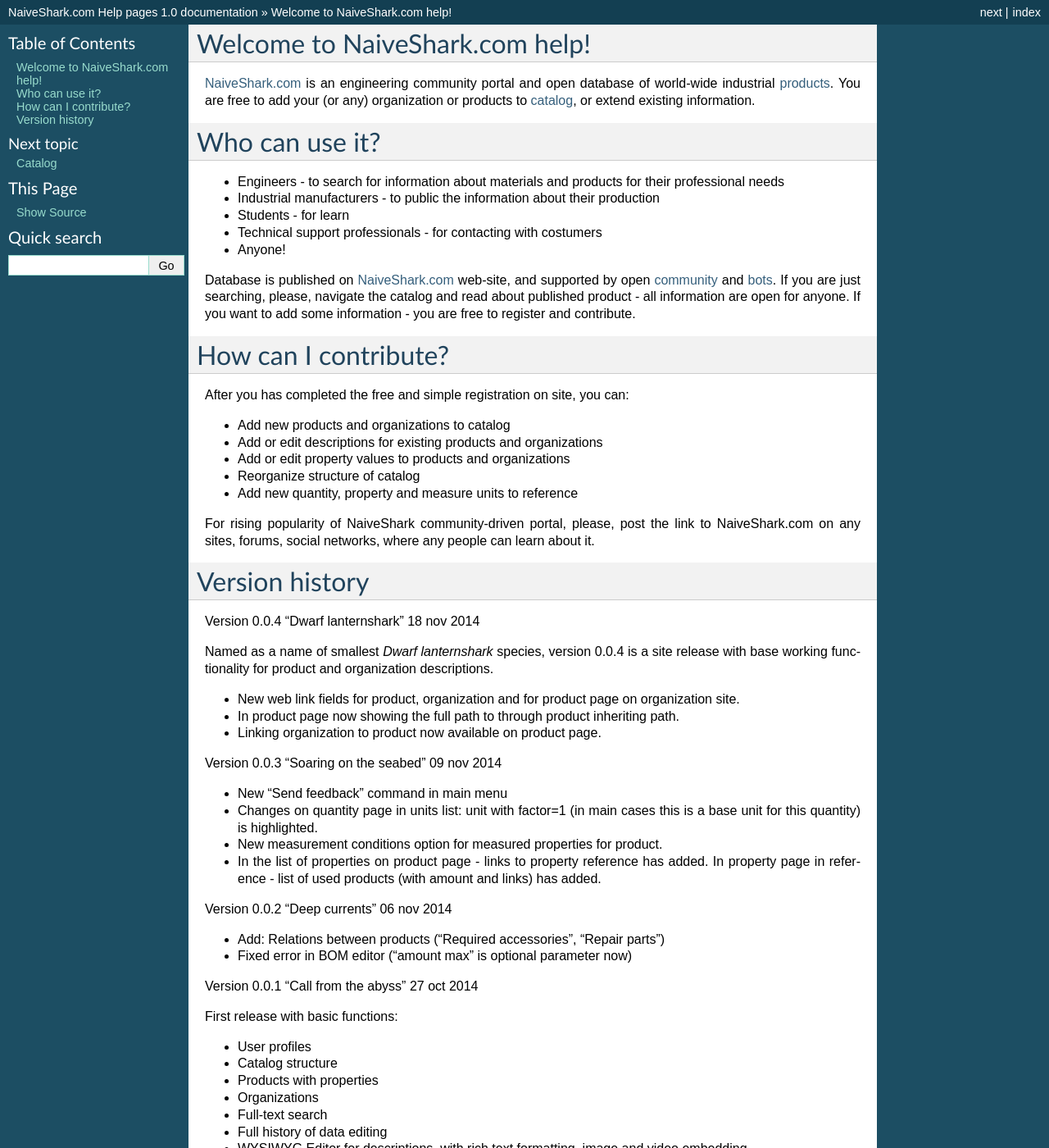
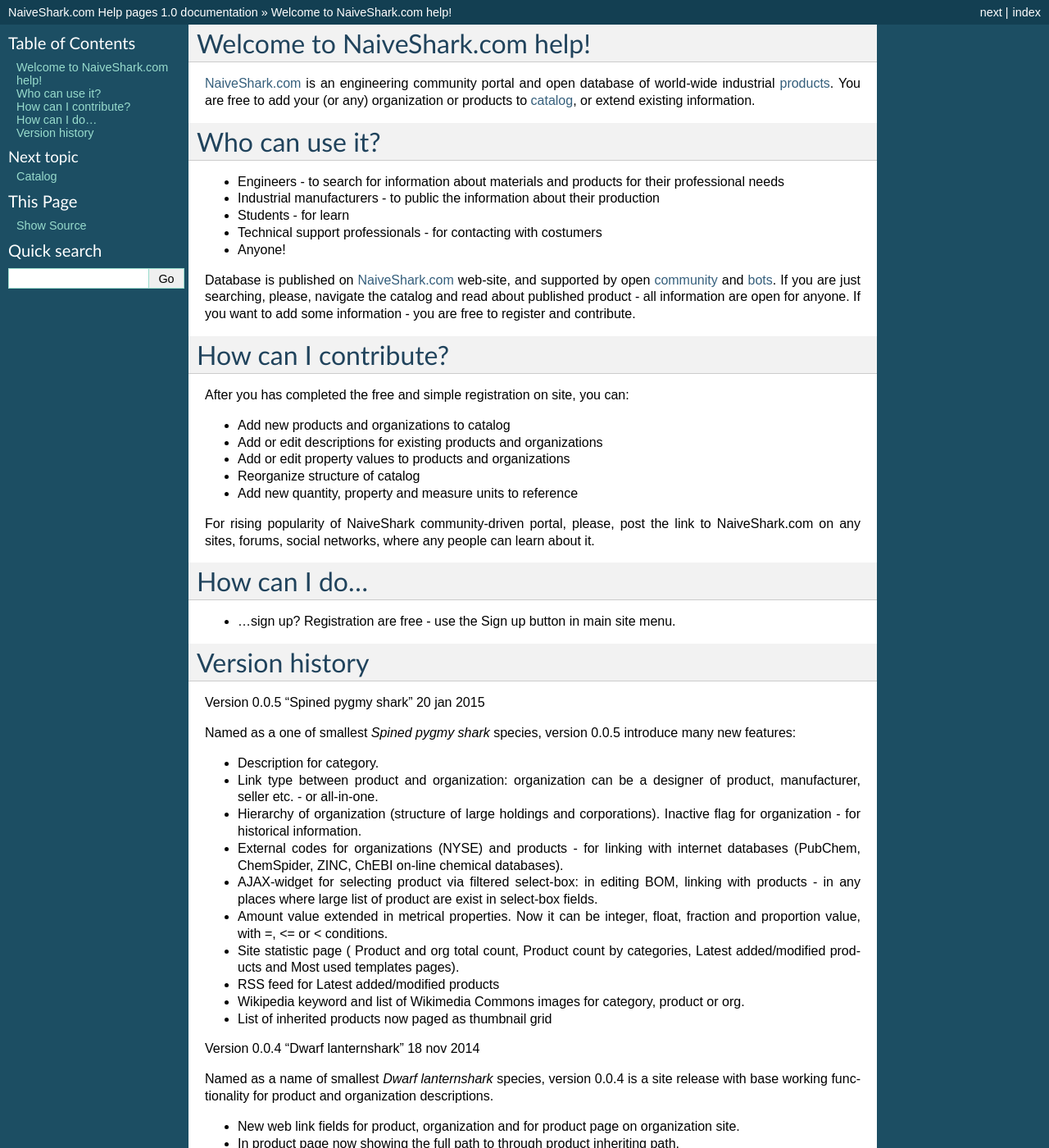
Before and after one commit to NaiveShark/NaiveSharkComDoc, a Sphinx documentation site: the page built from docs/index.rst, in a window 1280 px wide and 1400 px high. Shown: the whole window at 82% size. Built offline with Sphinx 7.4.7, drawn with Linux system fonts in a browser that asks for light colours.

Commit message:
Первый вар. описания версии 0.0.5

```diff
--- a/docs/index.rst
+++ b/docs/index.rst
@@ -32,8 +32,28 @@
 
 For rising popularity of NaiveShark community-driven portal, please, post the link to NaiveShark.com on any sites, forums, social networks, where any people can learn about it.
 
+How can I do...
+===============
+
+* ...sign up? Registration are free - use the Sign up button in main site menu.
+
 Version history
 ===============
+
+Version 0.0.5 "Spined pygmy shark" 20 jan 2015
+
+Named as a one of smallest *Spined pygmy shark* species, version 0.0.5 introduce many new features:
+
+* Description for category.
+* Link type between product and organization: organization can be a designer of product, manufacturer, seller etc. - or all-in-one.
+* Hierarchy of organization (structure of large holdings and corporations). Inactive flag for organization - for historical information.
+* External codes for organizations (NYSE) and products - for linking with internet databases (PubChem, ChemSpider, ZINC, ChEBI on-line chemical databases).
+* AJAX-widget for selecting product via filtered select-box: in editing BOM, linking with products - in any places where large list of product are exist in select-box fields.
+* Amount value extended in metrical properties. Now it can be integer, float, fraction and proportion value, with =, <= or < conditions.
+* Site statistic page ( Product and org total count, Product count by categories, Latest added/modified products and Most used templates pages).
+* RSS feed for Latest added/modified products
+* Wikipedia keyword and list of Wikimedia Commons images for category, product or org.
+* List of inherited products now paged as thumbnail grid
 
 Version 0.0.4 "Dwarf lanternshark" 18 nov 2014
 
```
